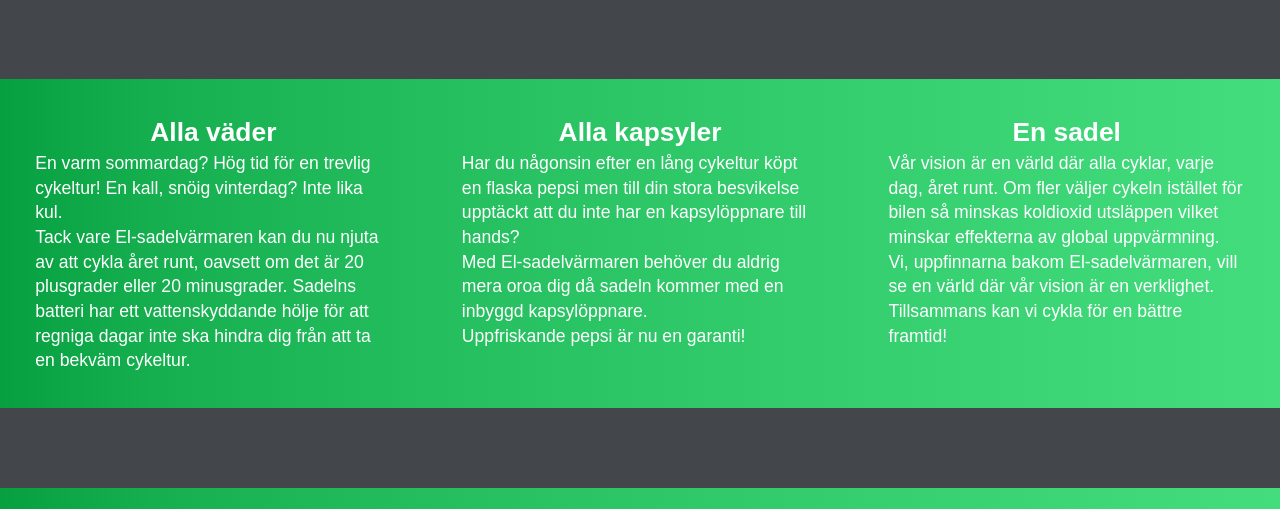
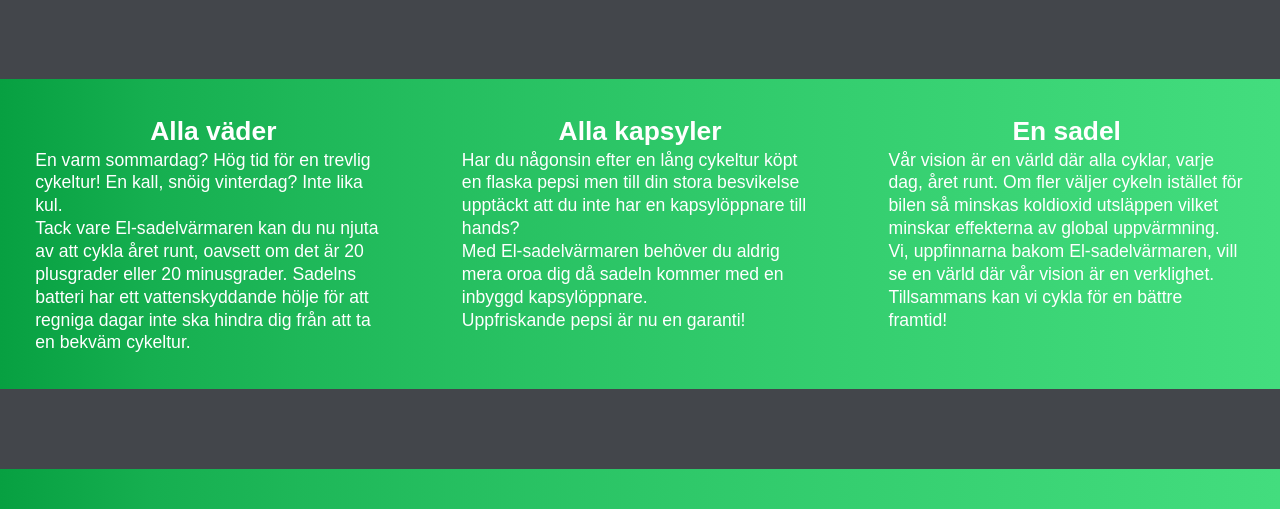
Before and after one commit to aiviaghost/aiviaghost.github.io, a PHP site: page / in a window 1280 px wide. Shown: the part 801-1310 px from the top of the page. Run offline with PHP 8.4, Linux system fonts and the light colour scheme; some libraries are stand-ins or nearby versions; some web fonts are replaced.

Commit message:
line height

```diff
--- a/Stylesheets/style.css
+++ b/Stylesheets/style.css
@@ -105,7 +105,7 @@ header{
 }
 
 .f1Sec{
-    line-height: 1.4;
+    line-height: 1.3;
     font-size: 1.1em;
     height: auto;
     margin: 1em;
```
